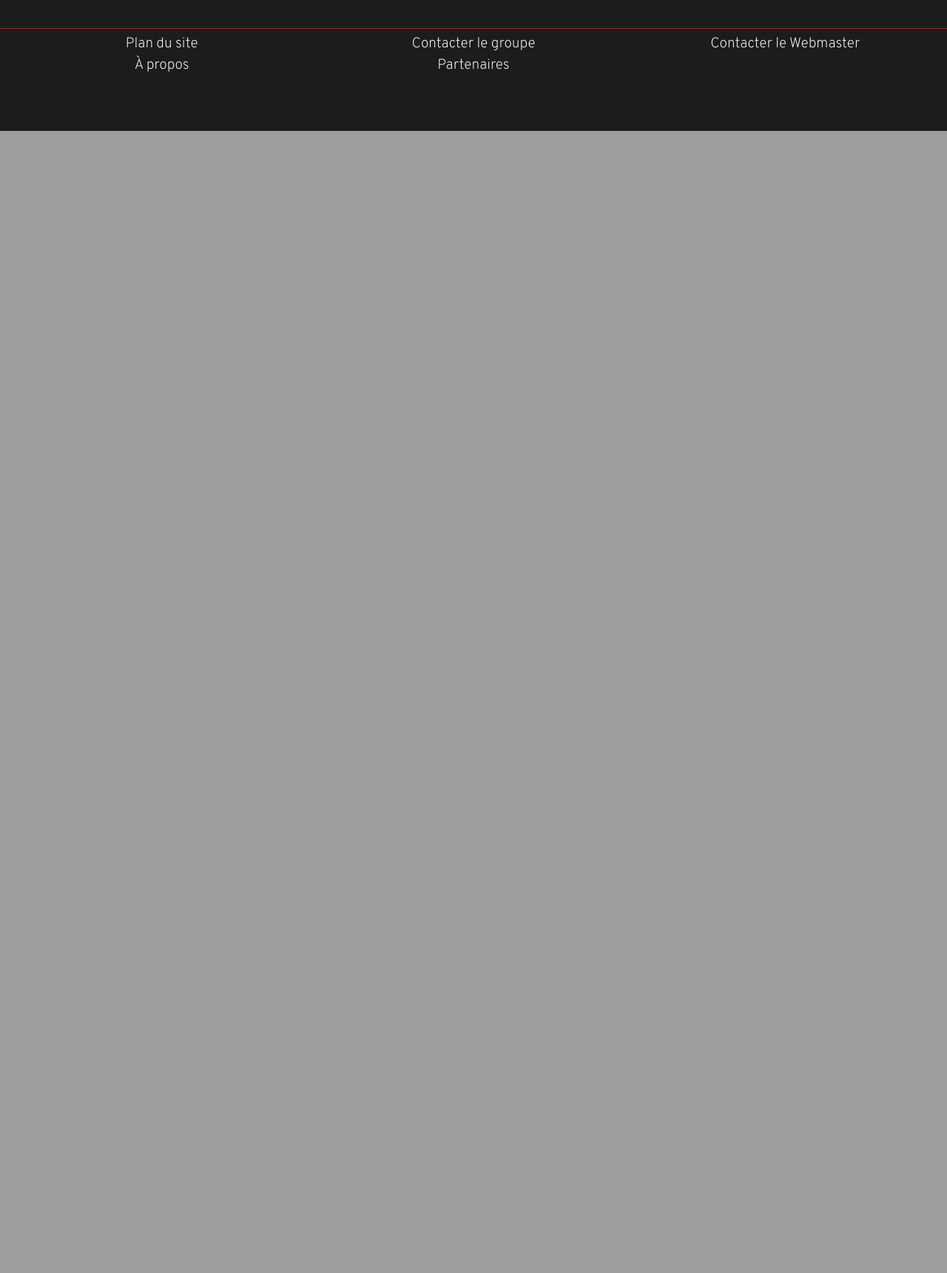
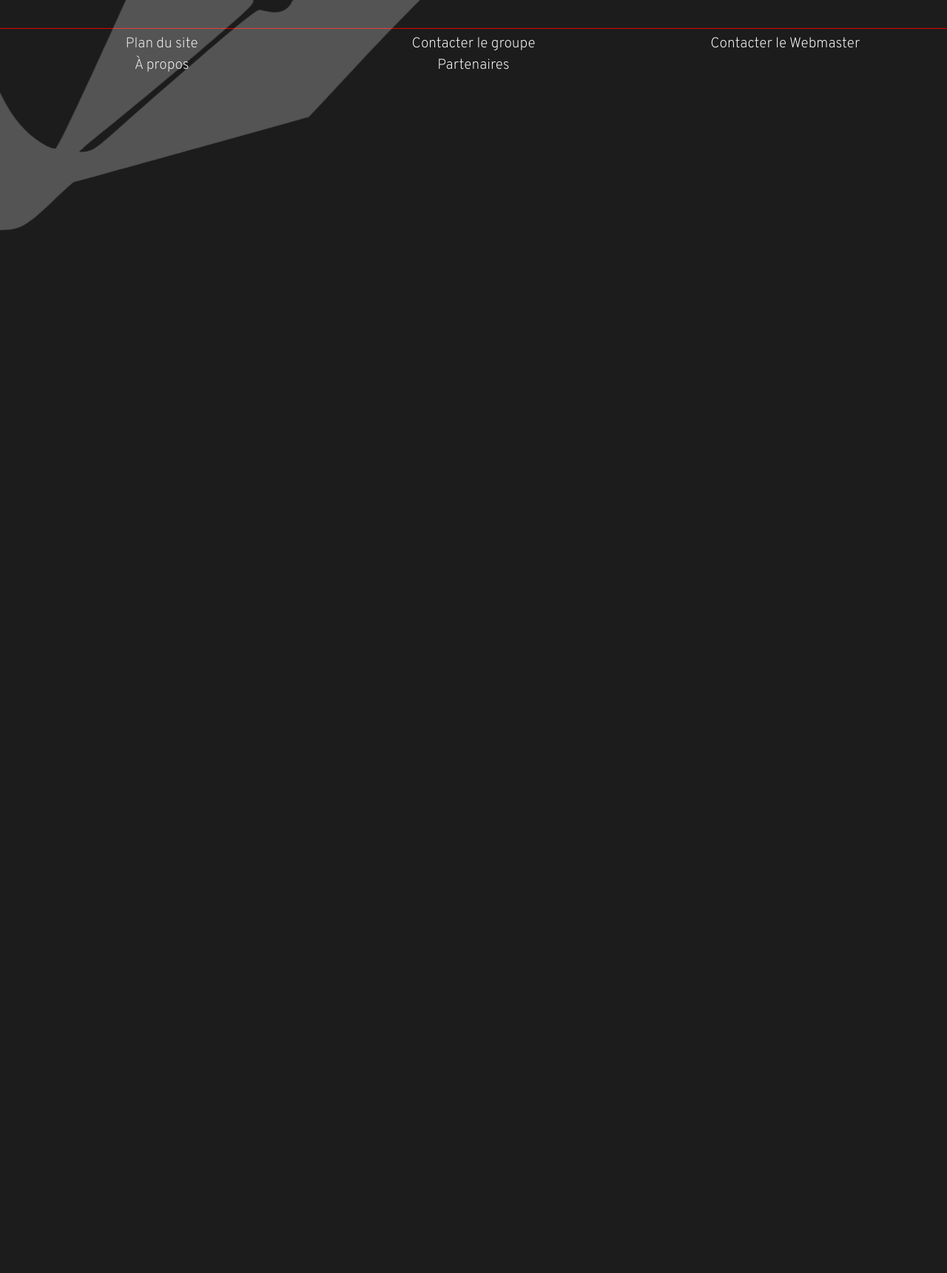
Before and after one commit to christophegourmand/musicband_alinea, a PHP site: page / in a window 1280 px wide. Shown: the part 2629-4350 px from the top of the page at 74% size. Before the commit the page ends 2806 px from the top, so only its background shows below. Run offline with PHP 8.4, Linux system fonts and the light colour scheme; some libraries are stand-ins or nearby versions; some web fonts are replaced.

Commit message:
add animation for Alinea logo

```diff
--- a/assets/css/base/_base.scss
+++ b/assets/css/base/_base.scss
@@ -3,6 +3,11 @@
 /* =========================================== */
 
 /* HERE HTML-TAGS ONLY , it should not contain class, id , or else */
+
+body {
+    overflow-x: hidden;
+}
+
 
 a:any-link {
     text-decoration: none;
--- a/assets/css/main_style.css
+++ b/assets/css/main_style.css
@@ -1,3 +1,4 @@
+@charset "UTF-8";
 /* UTILITIES */
 /* =========================================== */
 /* UTILITIES / NORMALIZE */
@@ -82,6 +83,122 @@
   100% {
     text-shadow: 0 0 1rem var(--theme-color_neutral);
   }
+}
+
+@-webkit-keyframes anim_drift_horizontally {
+  0% {
+    opacity: 0;
+    -webkit-transform: translat -e(100vw, 0);
+            transform: translat -e(100vw, 0);
+  }
+  10% {
+    opacity: 0.2;
+  }
+  50% {
+    opacity: 0.4;
+  }
+  90% {
+    opacity: 0.2;
+  }
+  100% {
+    opacity: 0;
+    -webkit-transform: translate(-210vw, 0);
+            transform: translate(-210vw, 0);
+  }
+}
+
+@keyframes anim_drift_horizontally {
+  0% {
+    opacity: 0;
+    -webkit-transform: translat -e(100vw, 0);
+            transform: translat -e(100vw, 0);
+  }
+  10% {
+    opacity: 0.2;
+  }
+  50% {
+    opacity: 0.4;
+  }
+  90% {
+    opacity: 0.2;
+  }
+  100% {
+    opacity: 0;
+    -webkit-transform: translate(-210vw, 0);
+            transform: translate(-210vw, 0);
+  }
+}
+
+@-webkit-keyframes anim_follow_logo_lines {
+  0% {
+    -webkit-transform: scale(2) translate(30vw, -140vw);
+            transform: scale(2) translate(30vw, -140vw);
+  }
+  /*
+	10% {
+		transform: scale(2) translate(-10vw, -110vw);
+	}*/
+  20% {
+    -webkit-transform: scale(2) translate(-116vw, 32vw);
+            transform: scale(2) translate(-116vw, 32vw);
+  }
+  40% {
+    -webkit-transform: scale(2) translate(-77vw, -141vw);
+            transform: scale(2) translate(-77vw, -141vw);
+  }
+  60% {
+    -webkit-transform: scale(2) translate(-10vw, -85vw);
+            transform: scale(2) translate(-10vw, -85vw);
+  }
+  80% {
+    -webkit-transform: scale(2) translate(-122vw, 63vw);
+            transform: scale(2) translate(-122vw, 63vw);
+  }
+  95% {
+    -webkit-transform: scale(2) translate(-120vw, -75vw);
+            transform: scale(2) translate(-120vw, -75vw);
+  }
+  /*
+	100% {
+		transform: scale(2) translate(-184vw, -55vw);
+	}
+	*/
+}
+
+@keyframes anim_follow_logo_lines {
+  0% {
+    -webkit-transform: scale(2) translate(30vw, -140vw);
+            transform: scale(2) translate(30vw, -140vw);
+  }
+  /*
+	10% {
+		transform: scale(2) translate(-10vw, -110vw);
+	}*/
+  20% {
+    -webkit-transform: scale(2) translate(-116vw, 32vw);
+            transform: scale(2) translate(-116vw, 32vw);
+  }
+  40% {
+    -webkit-transform: scale(2) translate(-77vw, -141vw);
+            transform: scale(2) translate(-77vw, -141vw);
+  }
+  60% {
+    -webkit-transform: scale(2) translate(-10vw, -85vw);
+            transform: scale(2) translate(-10vw, -85vw);
+  }
+  80% {
+    -webkit-transform: scale(2) translate(-122vw, 63vw);
+            transform: scale(2) translate(-122vw, 63vw);
+  }
+  95% {
+    -webkit-transform: scale(2) translate(-120vw, -75vw);
+            transform: scale(2) translate(-120vw, -75vw);
+  }
+  /*
+	100% {
+		transform: scale(2) translate(-184vw, -55vw);
+	}
+	*/
 }
 
 .flex_row {
@@ -126,12 +243,18 @@
 /* BASE / base */
 /* =========================================== */
 /* HERE HTML-TAGS ONLY , it should not contain class, id , or else */
+body {
+  overflow-x: hidden;
+}
+
 a:-webkit-any-link {
   text-decoration: none;
 }
+
 a:-moz-any-link {
   text-decoration: none;
 }
+
 a:any-link {
   text-decoration: none;
 }
@@ -1454,6 +1577,53 @@ footer {
   }
 }
 
+.alinea_svg {
+  position: absolute;
+  opacity: 0.3;
+  top: 0;
+  left: 0;
+}
+
+/* Élément | http://127.0.0.1/ */
+.alinea_svg > svg:nth-child(1) > g:nth-child(1) {
+  fill: #d6d6d6;
+}
+
+.alinea_svg.anim_drift_horizontally {
+  -webkit-animation-name: anim_drift_horizontally;
+          animation-name: anim_drift_horizontally;
+  -webkit-animation-delay: 1s;
+          animation-delay: 1s;
+  -webkit-animation-duration: 15s;
+          animation-duration: 15s;
+  -webkit-animation-iteration-count: infinite;
+          animation-iteration-count: infinite;
+  -webkit-animation-timing-function: linear;
+          animation-timing-function: linear;
+  -webkit-animation-direction: normal;
+          animation-direction: normal;
+}
+
+.alinea_svg.anim_follow_logo_lines {
+  /*  & > svg {
+
+    } */
+  -webkit-animation-name: anim_follow_logo_lines;
+          animation-name: anim_follow_logo_lines;
+  -webkit-animation-delay: 0s;
+          animation-delay: 0s;
+  -webkit-animation-duration: 30s;
+          animation-duration: 30s;
+  -webkit-animation-iteration-count: infinite;
+          animation-iteration-count: infinite;
+  -webkit-animation-timing-function: ease-in-out;
+          animation-timing-function: ease-in-out;
+  -webkit-animation-direction: normal;
+          animation-direction: normal;
+  -webkit-transform: scale(2) translate(-110vw, 20vw);
+          transform: scale(2) translate(-110vw, 20vw);
+}
+
 .navfooter .navfooter-menus {
   display: -ms-grid;
   display: grid;
--- a/assets/css/main_style.scss
+++ b/assets/css/main_style.scss
@@ -33,6 +33,7 @@
 @import "modules/topPanel";
 @import "modules/navbar";
 @import "modules/brand";
+@import "modules/alinea_svg";
 // @import "modules/navbar-bottom";
 @import "modules/navbar-footer";
 @import "modules/btn";
--- /dev/null
+++ b/assets/css/modules/_alinea_svg.scss
@@ -0,0 +1,42 @@
+.alinea_svg {
+    position: absolute;
+    opacity: 0.3; // remettre 0.2
+    top: 0;
+    left: 0;
+}
+
+/* Élément | http://127.0.0.1/ */
+
+.alinea_svg > svg:nth-child(1) > g:nth-child(1) {
+    fill: #d6d6d6;
+}
+
+.alinea_svg.anim_drift_horizontally {
+    animation-name: anim_drift_horizontally;
+    animation-delay: 1s;
+    animation-duration: 15s;
+    animation-iteration-count: infinite;
+    animation-timing-function: linear;
+    animation-direction: normal;
+}
+
+.alinea_svg.anim_follow_logo_lines {
+
+   /*  & > svg {
+
+    } */
+
+
+
+
+    animation-name: anim_follow_logo_lines;
+    animation-delay: 0s;
+    animation-duration: 30s;
+    animation-iteration-count: infinite;
+    animation-timing-function: ease-in-out;
+    animation-direction: normal;
+
+    // MODIF TEMPORAIRE :
+    transform: scale(2) translate(-110vw, 20vw);
+
+}
--- /dev/null
+++ b/views/modules/alinea-svg.php
@@ -0,0 +1,50 @@
+<div class="alinea_svg anim_follow_logo_lines" draggable>
+    <svg version="1.0" xmlns="http://www.w3.org/2000/svg"
+    width="1843.000000pt" height="1809.000000pt" viewBox="0 0 1843.000000 1809.000000"
+    preserveAspectRatio="xMidYMid meet">
+
+        <g transform="translate(0.000000,1809.000000) scale(0.100000,-0.100000)"
+        fill="#000000" stroke="none">
+            <path d="M16114 17982 c-135 -47 -305 -181 -584 -461 -299 -301 -536 -583
+            -943 -1126 -654 -873 -1386 -1949 -2952 -4343 -1914 -2924 -2461 -3742 -3124
+            -4667 -539 -752 -998 -1320 -1139 -1409 -23 -15 -65 -31 -93 -36 -27 -5 -71
+            -24 -96 -42 -103 -70 -341 -333 -321 -354 3 -3 86 -25 184 -49 444 -109 817
+            -244 1242 -451 l172 -85 -52 -77 c-216 -321 -483 -698 -692 -977 -509 -680
+            -823 -1006 -1420 -1475 -316 -248 -418 -313 -754 -479 -793 -390 -2158 -843
+            -3731 -1236 -167 -42 -305 -74 -307 -73 -1 2 13 28 31 57 170 269 143 548 -65
+            681 -323 207 -952 19 -1274 -381 -74 -93 -148 -232 -171 -324 -45 -179 13
+            -359 148 -451 158 -109 365 -122 692 -44 652 154 1053 257 1580 406 1626 460
+            2788 919 3345 1319 122 89 445 342 610 479 713 593 1280 1235 2019 2289 84
+            119 156 217 160 217 4 0 83 -45 176 -101 826 -494 1588 -1184 2267 -2054 527
+            -676 1022 -1524 1313 -2253 20 -50 40 -92 44 -92 38 0 294 237 355 328 27 39
+            34 72 78 335 308 1852 563 3229 1272 6872 624 3203 884 4610 1163 6281 l87
+            521 -28 67 c-36 85 -102 159 -161 182 -96 36 -239 0 -382 -97 -169 -114 -454
+            -380 -653 -609 -434 -499 -937 -1246 -1607 -2385 -371 -631 -691 -1196 -1328
+            -2345 -1416 -2554 -1675 -2998 -2319 -3983 -53 -81 -101 -147 -106 -147 -6 0
+            -46 18 -90 40 -199 100 -507 226 -746 305 -160 53 -445 135 -471 135 -7 0 -13
+            3 -13 6 0 4 66 75 148 158 678 695 1615 2013 3756 5286 1388 2121 1954 2979
+            2356 3570 888 1308 1560 2215 1894 2554 86 87 166 136 221 136 94 0 159 -116
+            196 -345 17 -107 23 -647 10 -888 -40 -715 -124 -1478 -387 -3487 -266 -2034
+            -367 -2883 -448 -3755 -130 -1394 -146 -2406 -46 -3024 56 -343 143 -565 274
+            -697 88 -88 153 -117 266 -117 99 0 131 17 264 143 58 55 107 100 110 100 3 0
+            272 74 598 165 l593 165 45 48 c25 26 122 131 217 233 95 102 250 262 346 356
+            l174 170 -295 344 c-162 189 -307 359 -322 378 l-28 33 -138 -104 c-165 -124
+            -422 -305 -629 -442 l-150 -99 -245 -538 c-158 -347 -250 -539 -259 -539 -32
+            0 -103 44 -153 94 -337 337 -418 1436 -252 3396 79 936 175 1759 459 3935 284
+            2179 366 2919 406 3660 14 275 7 733 -15 865 -30 187 -81 301 -149 333 -44 21
+            -69 21 -133 -1z m-1389 -3393 c26 -7 63 -27 88 -50 49 -42 117 -162 117 -203
+            0 -29 -116 -729 -211 -1276 -269 -1547 -488 -2716 -1049 -5595 -571 -2934
+            -824 -4278 -1060 -5640 -45 -259 -83 -471 -84 -472 -1 -2 -35 61 -74 140 -531
+            1055 -1316 2094 -2133 2823 -441 394 -917 737 -1341 968 -48 26 -90 51 -92 55
+            -3 4 65 112 150 241 770 1164 1021 1590 2344 3975 1522 2743 2109 3725 2695
+            4510 283 378 399 490 542 524 53 12 58 12 108 0z m2401 -8010 c37 -34 48 -80
+            30 -122 -20 -49 -55 -70 -108 -65 -24 3 -50 8 -59 12 -12 5 -91 -57 -295 -232
+            -153 -131 -338 -293 -411 -359 -106 -96 -139 -121 -169 -126 -21 -4 -40 -5
+            -42 -3 -2 2 77 69 175 147 98 79 299 246 446 372 236 202 267 231 260 250 -20
+            58 8 124 62 148 30 13 85 2 111 -22z"/>
+
+            <path d="M17578 7634 c-82 -69 -148 -131 -148 -138 0 -16 657 -786 671 -786
+            19 0 309 255 309 271 0 24 -648 779 -668 779 -10 0 -83 -57 -164 -126z"/>
+        </g>
+    </svg>
+</div>
--- a/views/pages/page_index.php
+++ b/views/pages/page_index.php
@@ -22,6 +22,8 @@
     <?php include($prefix_to_root_folder."views/common/head.php"); ?>
 
     <body>
+        <?php include($prefix_to_root_folder."views/modules/alinea-svg.php");?>
+
         <div class="topPanel full-height" id="indexPage_topPanel">
             <?php include($prefix_to_root_folder."views/common/header.php"); ?>
 
```
Also changed, not shown: assets/css/utilities/_animations.scss (+63 -0 lines), index.php (line endings or trailing spaces), 1 other file.
